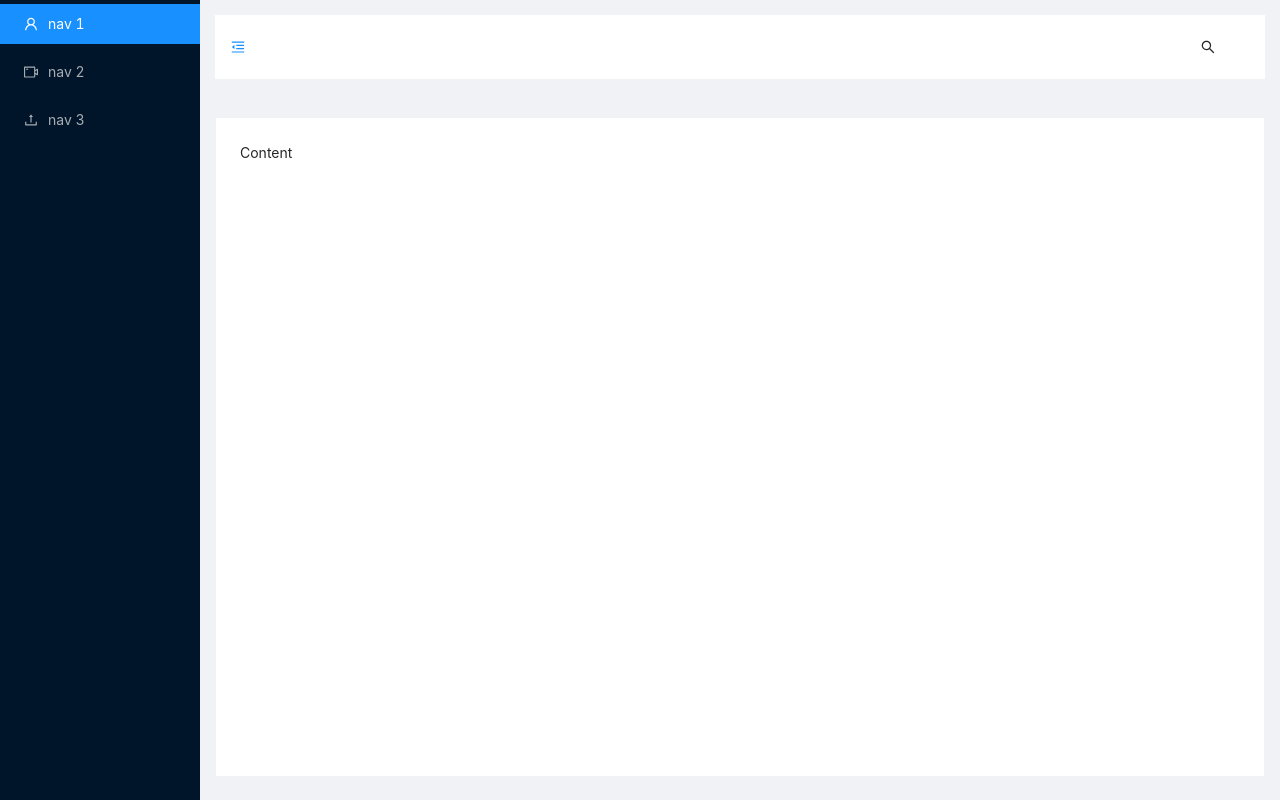
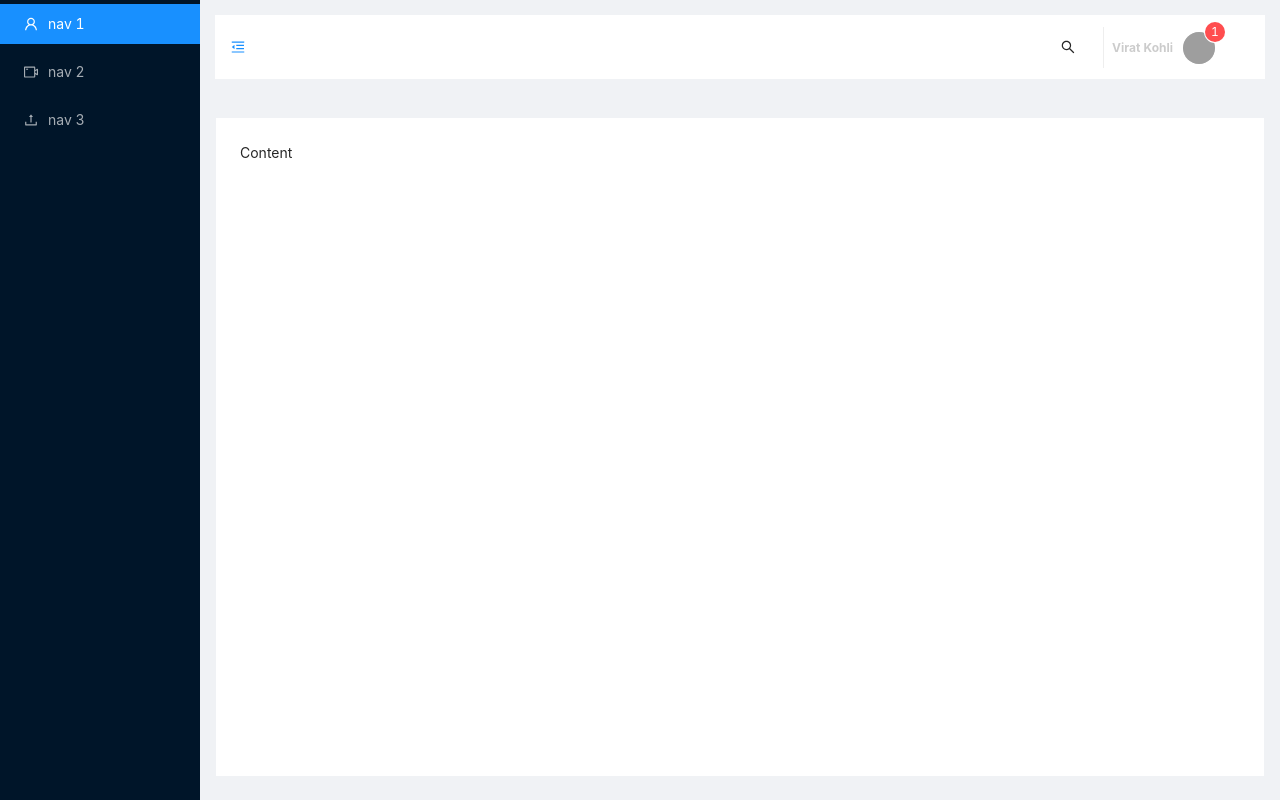
Before and after one commit to dev-codiyapa/dashboard, a React (Create React App) app: page / in a window 1280 px wide. Built offline with nearby package versions, Linux system fonts and the light colour scheme; grey boxes are pictures that could not be loaded.

Commit message:
profile picture added in header

```diff
--- a/src/components/header/Header.component.css
+++ b/src/components/header/Header.component.css
@@ -28,4 +28,6 @@
 }
 ul.header-right-section li{
   list-style: none;
+  display: inline;
+  padding-left: 20px;
 }
--- a/src/components/header/Header.component.tsx
+++ b/src/components/header/Header.component.tsx
@@ -3,6 +3,7 @@ import "./Header.component.css";
 import { MenuUnfoldOutlined, MenuFoldOutlined } from "@ant-design/icons";
 import { Layout, Row, Col } from "antd";
 import Search from "../../components/search/Search.component";
+import Profile from "../../components/profile/Profile.component";
 
 const { Header } = Layout;
 
@@ -30,6 +31,7 @@ const PageHeader: React.FC<any> = (props: any) => {
               <li>
                 <Search />
               </li>
+              <li><Profile /></li>
             </ul>
           </Col>
         </Row>
--- /dev/null
+++ b/src/components/profile/Profile.component.css
@@ -0,0 +1,4 @@
+.header-profile .ant-divider-vertical {
+  height: 2.9em;
+  border-left: 1px solid #eee;
+}
--- a/src/components/profile/Profile.component.tsx
+++ b/src/components/profile/Profile.component.tsx
@@ -1,19 +1,26 @@
 import React from "react";
-import { Avatar } from "antd";
-import {IProfile} from "./interfaces";
+import { Avatar, Divider, Badge } from "antd";
+import { IProfile } from "./interfaces";
+import "./Profile.component.css";
 
 const Profile: React.FC<IProfile> = () => {
+  const openProfile = () => {
+    console.log("open profile");
+  };
   return (
     <>
-      <a>
-        <Avatar
-          shape="square"
-          src="https://zos.alipayobjects.com/rmsportal/ODTLcjxAfvqbxHnVXCYX.png"
-          style={{ background: "#ddd" }}
-        />
-        <span style={{ color: "#696c82", fontWeight: 800, fontSize: "12px" }}>
+      <a onClick={openProfile} className="header-profile">
+        <Divider type="vertical"  />
+        <span style={{ color: "#ccc", fontWeight: 700, fontSize: "12px" }}>
           Virat Kohli
         </span>
+        <Badge count={1}>
+        <Avatar
+          shape="circle"
+          src="https://zos.alipayobjects.com/rmsportal/ODTLcjxAfvqbxHnVXCYX.png"
+          style={{ background: "#ddd", marginLeft: "10px" }}
+        />
+        </Badge>
       </a>
     </>
   );
--- a/src/components/search/Search.component.tsx
+++ b/src/components/search/Search.component.tsx
@@ -3,15 +3,17 @@ import { SearchOutlined } from "@ant-design/icons";
 import Modal from "antd/lib/modal/Modal";
 import { Input } from "antd";
 import "./Search.component.css";
+import { ISearchProps } from "./interfaces";
 
-const Search: React.FC<any> = props => {
+const Search: React.FC<ISearchProps> = props => {
   let [visible, setVisible] = useState(false);
 
   const openSearchModal = () => {
-    console.log("open serahc modal");
     setVisible(true);
   };
-
+  const search = () => {
+    console.log("search something");
+  };
   return (
     <>
       <SearchOutlined onClick={openSearchModal} />
@@ -20,10 +22,14 @@ const Search: React.FC<any> = props => {
         footer={null}
         closable={false}
         mask={true}
-        maskClosable={true}
+        maskClosable={false}
         className="search-modal"
       >
-        <Input placeholder="Search" className="search-box" suffix={<SearchOutlined />} />
+        <Input
+          placeholder="Search"
+          className="search-box"
+          suffix={<SearchOutlined onClick={search} />}
+        />
       </Modal>
     </>
   );
--- /dev/null
+++ b/src/components/search/interfaces.ts
@@ -0,0 +1 @@
+export interface ISearchProps {}
```
